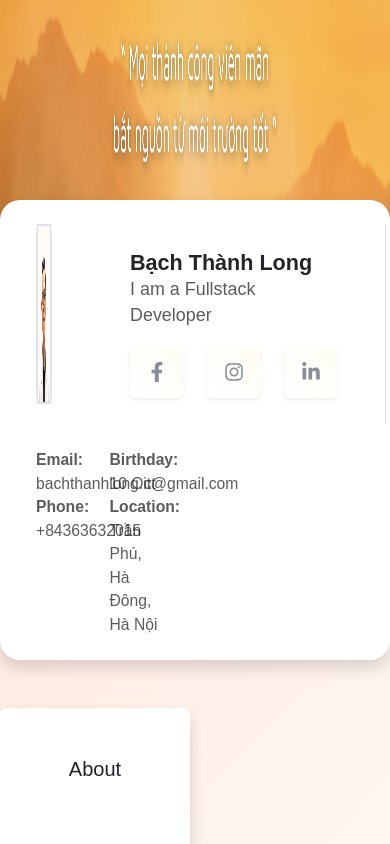
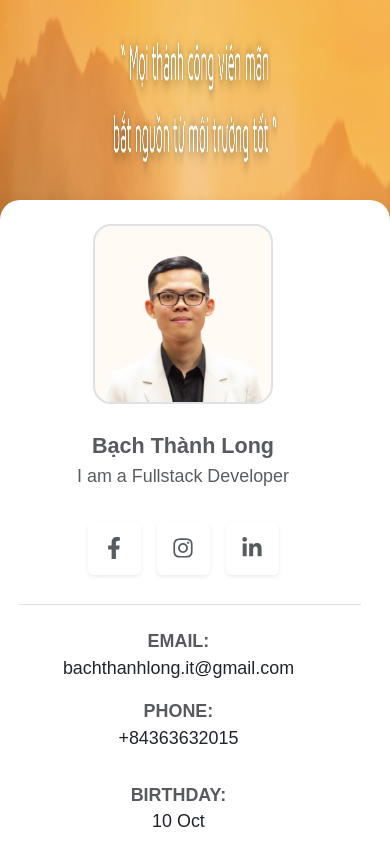
Before and after one commit to LongC1019I1/webCV, a React (Vite) app: page / in a window 390 px wide. Shown: the top 844 px of the page. Built offline with nearby package versions, Linux system fonts and the light colour scheme; no server answers.

Commit message:
header responsive

```diff
--- a/src/App.jsx
+++ b/src/App.jsx
@@ -37,61 +37,79 @@ function App() {
         />
         <div className="position-relative container form-header ">
           <div className="bg-header row bg-white  shadow d-flex align-items-center p-4 gap-4 flex-wrap">
-            <div className="col-md-6 d-flex  justify-content-start  ">
-              <div className="w-25">
-                <img
-                  src={logo}
-                  className="border border-2 mr-3 "
-                  alt="avatar"
-                />
+            <div className=" d-flex col-md-12 col-lg-5 row  position-relative header-left   ">
+              <div className="col-lg-12 col-xl-6 d-flex justify-content-center">
+                <img src={logo} className="border border-2 " alt="avatar" />
               </div>
 
               <div
-                className="social-share flex-grow-1 d-flex align-items-center border-end"
+                className="col-lg-12 px-2   col-xl-6 d-flex align-items-center my-info "
                 style={{ height: "200px" }}
               >
-                <div className="px-5">
-                  <h4 className="fw-bold mb-0">Bạch Thành Long</h4>
-                  <p className="text-muted mb-1">I am a Fullstack Developer</p>
-                  <div className="d-flex gap-2 mt-3">
+                <div className="ml-4 row">
+                  <div className="col-12 ">
+                    <h4 className="fw-bold mb-0 text-center color-gray ">
+                      Bạch Thành Long
+                    </h4>
+                    <p className="text-muted mt-1 text-center">
+                      I am a Fullstack Developer
+                    </p>
+                  </div>
+
+                  <div className="col-12 mt-3 d-flex  social-share  justify-content-center">
                     <button
-                      className="   btn  shadow-sm"
+                      className="  btn  shadow-sm"
                       style={{ color: "#878e99" }}
                     >
-                      <FaFacebookF style={{ fontSize: "20px" }} />
+                      <FaFacebookF
+                        className="text-muted"
+                        style={{ fontSize: "22px" }}
+                      />
                     </button>
                     <button
                       className="  btn  shadow-sm mx-3"
                       style={{ color: "#878e99" }}
                     >
-                      <FaInstagram style={{ fontSize: "20px" }} />
+                      <FaInstagram
+                        className="text-muted"
+                        style={{ fontSize: "22px" }}
+                      />
                     </button>
                     <button
                       className="   btn  shadow-sm shadow-sm"
                       style={{ color: "#878e99" }}
                     >
-                      <FaLinkedinIn style={{ fontSize: "20px" }} />
+                      <FaLinkedinIn
+                        className="text-muted"
+                        style={{ fontSize: "22px" }}
+                      />
                     </button>
                   </div>
                 </div>
               </div>
             </div>
 
-            <div className="row col-md-6 text-muted small w-50">
-              <div className="col-6">
-                <div>
-                  <strong>Email:</strong> bachthanhlong.it@gmail.com
+            <div className="row box-right col-md-12 col-lg-6  ">
+              <div className="header-right row">
+                <div className="header-right_left col-lg-12 col-xl-4 col-md-4 ">
+                  <div className="mb-3">
+                    <strong className="color-gray">EMAIL:</strong> <br></br>
+                    bachthanhlong.it@gmail.com
+                  </div>
+                  <div>
+                    <strong className="color-gray">PHONE:</strong> <br></br>{" "}
+                    +84363632015
+                  </div>
                 </div>
-                <div>
-                  <strong>Phone:</strong> +84363632015
-                </div>
-              </div>
-              <div className="col-6">
-                <div>
-                  <strong>Birthday:</strong> 10 Oct
-                </div>
-                <div>
-                  <strong>Location:</strong> Trần Phú, Hà Đông, Hà Nội
+                <div className="header-right_right col-lg-12 col-xl-6 col-md-6 ">
+                  <div className="mb-3">
+                    <strong className="color-gray">BIRTHDAY:</strong> <br></br>{" "}
+                    10 Oct
+                  </div>
+                  <div>
+                    <strong className="color-gray">LOCATION:</strong> <br></br>{" "}
+                    Trần Phú, Hà Đông, Hà Nội
+                  </div>
                 </div>
               </div>
             </div>
--- a/src/assets/css/tooltip.css
+++ b/src/assets/css/tooltip.css
@@ -20,7 +20,9 @@
 }
 
 /* Main color settings */
-
+.color-gray{
+  color: var(--gray);
+}
 .color-red {
   color: var(--color-red) !important;
 }
--- a/src/index.css
+++ b/src/index.css
@@ -2,6 +2,7 @@
   font-family: system-ui, Avenir, Helvetica, Arial, sans-serif;
   line-height: 1.5;
   font-weight: 400;
+  --gray: #585a5e;
   --font-primary: "Poppins", sans-serif;
   --color-body: #ffedd3;
   /* --color-card: #ff014f; */
@@ -74,29 +75,73 @@ body {
 
 /* BEGIN HEADER */
 
+.header-left::before {
+  background: #dce1e4;
+  bottom: 0;
+  content: "";
+  height: 100%;
+  position: absolute;
+  right: 0;
+  top: 0;
+  width: 1px;
+}
+
+.header-right {
+  display: flex;
+  .header-right_left {
+    margin-right: 80px;
+    margin-bottom: 30px;
+  }
+}
+
+@media only screen and (max-width: 1200px) {
+}
+
 .form-header {
   z-index: 5;
   margin-top: -100px;
 
   img {
-    width: 355px !important;
+    /* width: 355px !important; */
     height: 180px;
-    position: relative;
+    /* position: relative; */
     /* top: -70px;
      */
+  }
+}
+
+@media only screen and (max-width: 992px) {
+  .header-left::before {
+    background: #dce1e4;
+    bottom: -13px;
+    content: "";
+    height: 1px;
+    position: absolute;
+    right: 0%;
+    left: 2%;
+    top: 100%;
+    width: 100%;
+  }
+  .header-right {
+    padding-left: 16%;
+    text-align: justify;
+  }
+  .my-info {
+    justify-content: center;
+  }
+}
+@media only screen and (max-width: 768px) {
+  .header-right {
+    text-align: center;
+  }
+  .box-right {
+    margin-left: -24px !important;
   }
 }
 
 .bg-header {
   border-radius: 20px;
   /* background: linear-gradient(45deg, #fffcf6, #fff0d9); */
-  button {
-    background: linear-gradient(45deg, #ffffff, #fefcf3);
-  }
-  button:hover {
-    background: linear-gradient(45deg, #ffffff, #fff4ed);
-    color: rgb(141 139 139) !important;
-  }
   img {
     background: #fffaf3;
     border-radius: 10% !important;
@@ -117,15 +162,27 @@ body {
 }
 
 .social-share {
-  margin-left: 30px;
-
   button {
-    color: rgb(135, 142, 153);
     height: 53px;
     line-height: 53px;
     width: 53px;
+    transition: all 0.05s ease;
+    box-shadow: 0 4px 10px rgba(0, 0, 0, 0.05);
   }
 
+  button:hover {
+    transform: translateY(-5px);
+    transition-duration: 0.05s;
+    box-shadow: 0 8px 20px rgba(0, 0, 0, 0.1);
+    background: linear-gradient(135deg, #ebc8a2, #f3d9be);
+    color: white !important;
+    cursor: pointer;
+
+    .text-muted {
+      transition-duration: 0.3s;
+      color: rgb(255, 255, 255) !important;
+    }
+  }
   svg {
     font-size: 20px;
     margin: auto;
```
